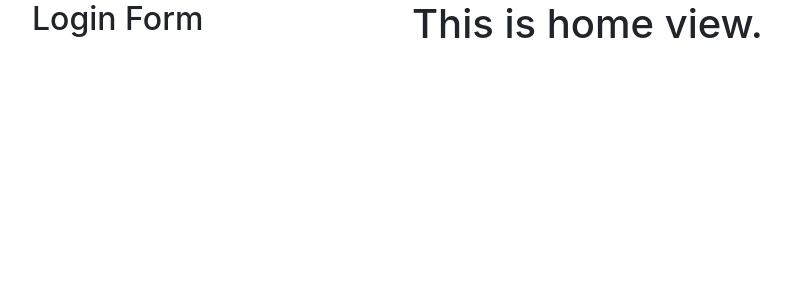
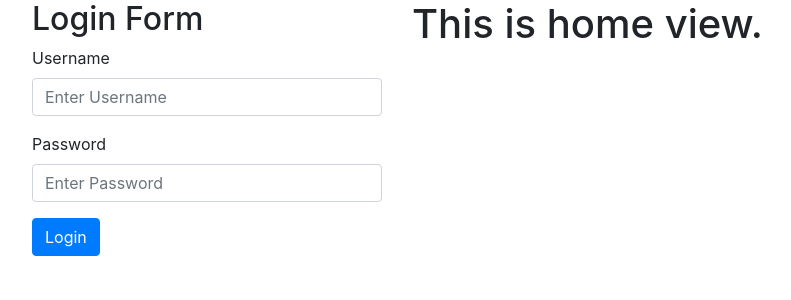
Before and after one commit to Gurpreetsingh05222/ci, a CodeIgniter app: page /ci/index.php/home/index in a window 1280 px wide. Shown: the top 300 px of the page, without its empty margins (53-844 px from the left). Run offline with CodeIgniter, Linux system fonts and the light colour scheme.

Commit message:
login form

```diff
--- a/application/config/autoload.php
+++ b/application/config/autoload.php
@@ -89,7 +89,7 @@ $autoload['drivers'] = array();
 |
 |	$autoload['helper'] = array('url', 'file');
 */
-$autoload['helper'] = array('url');
+$autoload['helper'] = array('url', 'form');
 
 /*
 | -------------------------------------------------------------------
--- a/application/views/users/login_view.php
+++ b/application/views/users/login_view.php
@@ -1 +1,57 @@
 <h2>Login Form</h2>
+
+<?php $attributes = array( 'id' => 'login_form', 'class' => 'form_horizontal' ); ?>
+
+<?php echo form_open('users/login_view', '', $attributes);?>
+
+<div class="form-group">
+
+	<?php echo form_label('Username');
+
+		$data = array(
+			'class' => 'form-control',
+			'name' => 'username',
+			'placeholder' => 'Enter Username'
+		);
+
+		echo form_input($data);
+
+	?>
+
+</div>
+
+<div class="form-group">
+
+	<?php echo form_label('Password');
+
+		$data = array(
+			'class' => 'form-control',
+			'name' => 'password',
+			'placeholder' => 'Enter Password'
+		);
+
+		echo form_password($data);
+
+	?>
+
+</div>
+
+<div class="form-group">
+
+	<?php
+
+		$data = array(
+			'class' => 'btn btn-primary',
+			'name' => 'submit',
+			'value' => 'Login'
+		);
+
+		echo form_submit($data);
+
+	?>
+
+</div>
+
+
+
+<?php echo form_close();?>
```
